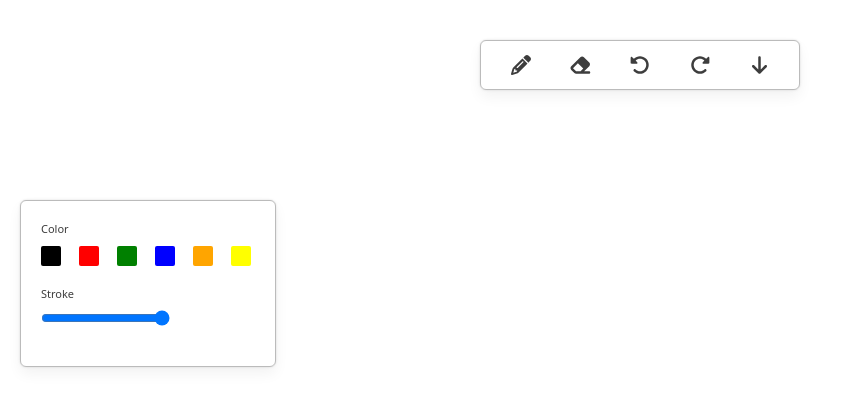
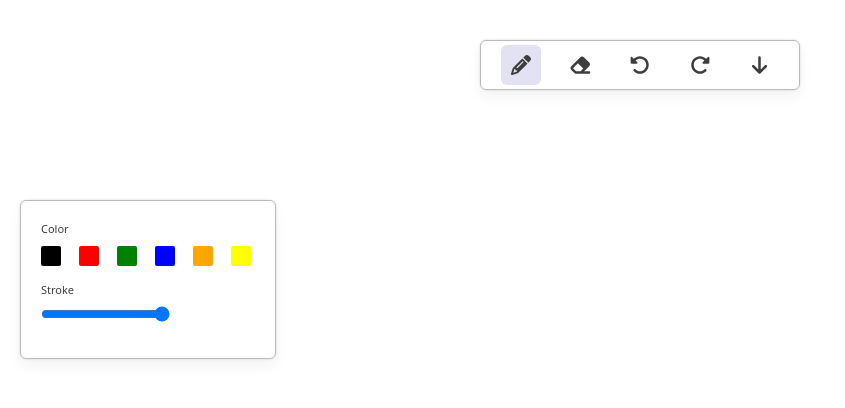
Before and after one commit to Himangshu-Sarma/sketchers-client, a Next.js app: page / in a window 1280 px wide. Shown: the top 408 px of the page, without its empty margins (0-845 px from the left). Built offline with nearby package versions, Linux system fonts and the light colour scheme.

Commit message:
ADD: Redux toolkit

```diff
--- a/package.json
+++ b/package.json
@@ -13,6 +13,7 @@
     "@fortawesome/free-solid-svg-icons": "^6.5.1",
     "@fortawesome/react-fontawesome": "^0.2.0",
     "@reduxjs/toolkit": "^2.0.1",
+    "classnames": "^2.5.1",
     "next": "14.0.4",
     "react": "^18",
     "react-dom": "^18",
--- a/src/components/menu/index.js
+++ b/src/components/menu/index.js
@@ -1,14 +1,29 @@
+import { useDispatch, useSelector } from "react-redux";
+import cx from 'classnames';
+
+import { M_ITEMS } from "@/constants";
+import { menuItemClick, actionItemClick } from "@/slice/menuSlice";
+
 import { FontAwesomeIcon } from "@fortawesome/react-fontawesome";
 import { faPencil, faEraser, faRotateLeft, faRotateRight, faArrowDown } from "@fortawesome/free-solid-svg-icons";
+
 import styles from './index.module.css';
 
 const Menu = () => {
+    const dispatch = useDispatch()
+
+    const activeMenuItem = useSelector((state) => state.menu.activeMenuItem);
+
+    const handleMenuClick = (itemName) => {
+        dispatch(menuItemClick(itemName))
+    }
+
     return (
         <div className={styles.menuContainer}>
-            <div className={styles.iconWrapper}>
+            <div className={cx(styles.iconWrapper, {[styles.active]: activeMenuItem === M_ITEMS.PENCIL})} onClick={() => handleMenuClick(M_ITEMS.PENCIL)}>
                 <FontAwesomeIcon icon={faPencil} className={styles.icon}/>
             </div>
-            <div className={styles.iconWrapper}>
+            <div className={cx(styles.iconWrapper, {[styles.active]: activeMenuItem === M_ITEMS.ERASER})} onClick={() => handleMenuClick(M_ITEMS.ERASER)}>
                 <FontAwesomeIcon icon={faEraser} className={styles.icon}/>
             </div>
             <div className={styles.iconWrapper}>
--- a/src/components/toolbox/index.js
+++ b/src/components/toolbox/index.js
@@ -1,13 +1,22 @@
-import styles from "./index.module.css";
-import { COLORS } from "@/constants.js";
+import { useSelector } from "react-redux";
+import styles from "@/components/toolbox/index.module.css";
+import { COLORS, M_ITEMS } from "@/constants";
 
 const Toolbox = () => {
+    const activeMenuItem = useSelector((state) => state.menu.activeMenuItem);
+
+    const showColor = activeMenuItem === M_ITEMS.PENCIL;
+    const showStroke = activeMenuItem === M_ITEMS.PENCIL || activeMenuItem === M_ITEMS.ERASER;
+
+    // const showStrokeTool = activeMenuItem === M_ITEMS.PENCIL
+
     const updateBrushSize = (e) => {
 
     }
 
     return (
         <div className={styles.toolBoxContainer}>
+            {showColor &&
                 <div className={styles.toolItem}>
                     <h4 className={styles.toolText}>Color</h4>
                     <div className={styles.itemContainer}>
@@ -19,12 +28,15 @@ const Toolbox = () => {
                         <div className={styles.colorBox} style={{backgroundColor: COLORS.YELLOW}}/>
                     </div>
                 </div>
+            }
+            {showStroke &&
                 <div className={styles.toolItem}>
                     <h4 className={styles.toolText}>Stroke</h4>
                     <div className={styles.itemContainer}>
                         <input type="range" min={1} max={10} step={1} onChange={updateBrushSize} />
                     </div>
                 </div>
+            }
         </div>
     )
 }
--- a/src/components/toolbox/index.module.css
+++ b/src/components/toolbox/index.module.css
@@ -5,7 +5,7 @@
     background-color: theme('colors.background1');
 
     .toolItem{
-        @apply mb-5;
+        @apply mb-4;
 
         .toolText{
             font-size: 11px;
@@ -18,7 +18,7 @@
             .colorBox{
                 @apply h-5 w-5 mr-1 rounded-sm cursor-pointer;
 
-                &:hover, &.active{
+                &:hover{
                     border: 1.5px solid theme('colors.border2');
                     box-shadow: theme('colors.shadow2');
                 }
--- a/src/pages/_app.js
+++ b/src/pages/_app.js
@@ -1,5 +1,11 @@
-import '@/styles/globals.css'
+import { Provider } from 'react-redux';
+import { store } from '@/store';
+import '@/styles/globals.css';
 
 export default function App({ Component, pageProps }) {
-  return <Component {...pageProps} />
+  return (
+    <Provider store={store}>
+      <Component {...pageProps} />
+    </Provider>
+  )
 }
--- /dev/null
+++ b/src/slice/menuSlice.js
@@ -0,0 +1,23 @@
+import { createSlice } from "@reduxjs/toolkit";
+import { M_ITEMS } from "@/constants";
+const initialState = {
+    activeMenuItem: M_ITEMS.PENCIL,
+    actionMenuItem: null
+}
+
+export const menuSlice = createSlice ({
+    name: 'menu',
+    initialState,
+    reducers: {
+        menuItemClick: (state, action) => {
+            state.activeMenuItem = action.payload;
+        },
+        actionItemClick: (state, action) => {
+            state.actionMenuItem = action.payload;
+        }
+    }
+})
+
+export const { menuItemClick, actionItemClick } = menuSlice.actions
+
+export default menuSlice.reducer
--- /dev/null
+++ b/src/store.js
@@ -0,0 +1,8 @@
+import { configureStore } from "@reduxjs/toolkit";
+import MenuReducer from "@/slice/menuSlice";
+
+export const store = configureStore({
+    reducer: {
+        menu: MenuReducer
+    }
+})
```
Also changed, not shown: src/slice/toolboxSlice.js (added), 1 other file (tests, documents, lock files or other folders). Lines whose indentation alone changed are shown as unchanged.
